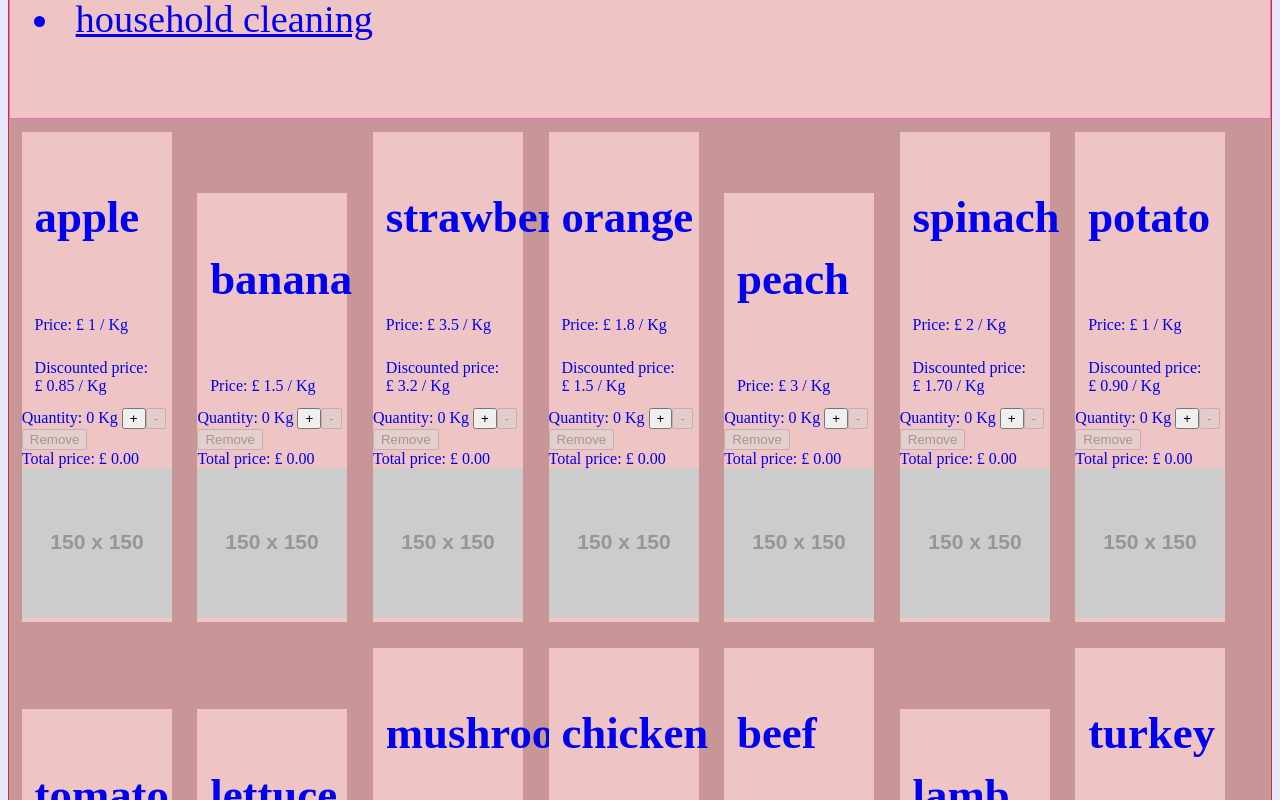
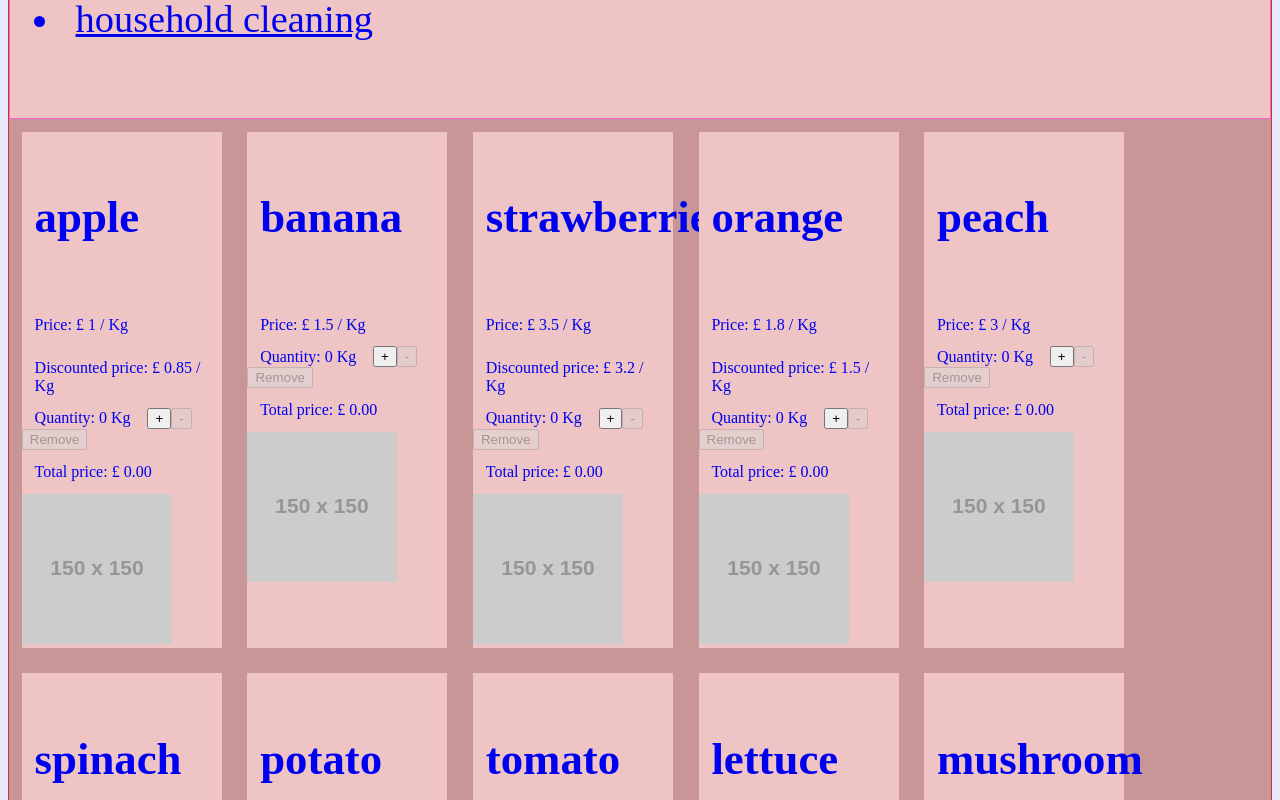
Before and after one commit to chiarac20/React-shopping-list, a React (Create React App) app: page / in a window 1280 px wide. Shown: the part 440-1240 px from the top of the page. Built offline with nearby package versions, Linux system fonts and the light colour scheme.

Commit message:
Fixed product position

```diff
--- a/src/Components/Category/Category.js
+++ b/src/Components/Category/Category.js
@@ -15,6 +15,7 @@ export function Category () {
     return <div className="Category">
         <CategoryList />
         {categoryCode && <h2 className="Category__name">{categories.find(category => category.code===categoryCode).label.toUpperCase()}</h2>}
+        <section className="Category__product-list">
             {categoryProducts.map((product) => <Product
                         name={product.name}
                         price={product.price}
@@ -29,5 +30,6 @@ export function Category () {
                         key={product.id}
                     />)
             }
+        </section>
     </div>
 }
--- a/src/Components/Category/Category.scss
+++ b/src/Components/Category/Category.scss
@@ -7,4 +7,8 @@
         font-size: 4vw;
         padding: $standard-padding;
     }
+    &__product-list{
+        display: flex;
+        flex-wrap: wrap;
+    }
 }
--- a/src/Components/Product/Product.scss
+++ b/src/Components/Product/Product.scss
@@ -4,16 +4,23 @@
     background-color: $pink;
     display:inline-block;
     width: 10vw;
-    min-width: 150px;
+    min-width: 200px;
+    min-height: 450px;
     margin: 1vw;
     &__name {
         font-size: 3.5vw;
         margin-left: 1vw;
     }
-    &__price{
+    &__price {
         padding: $standard-padding;
     }
-    &__discountedPrice{
+    &__discountedPrice {
+        padding: $standard-padding;
+    }
+    &__quantity {
+        padding: $standard-padding;
+    }
+    &__totalPrice {
         padding: $standard-padding;
     }
 }
```
Lines whose indentation alone changed are shown as unchanged.
